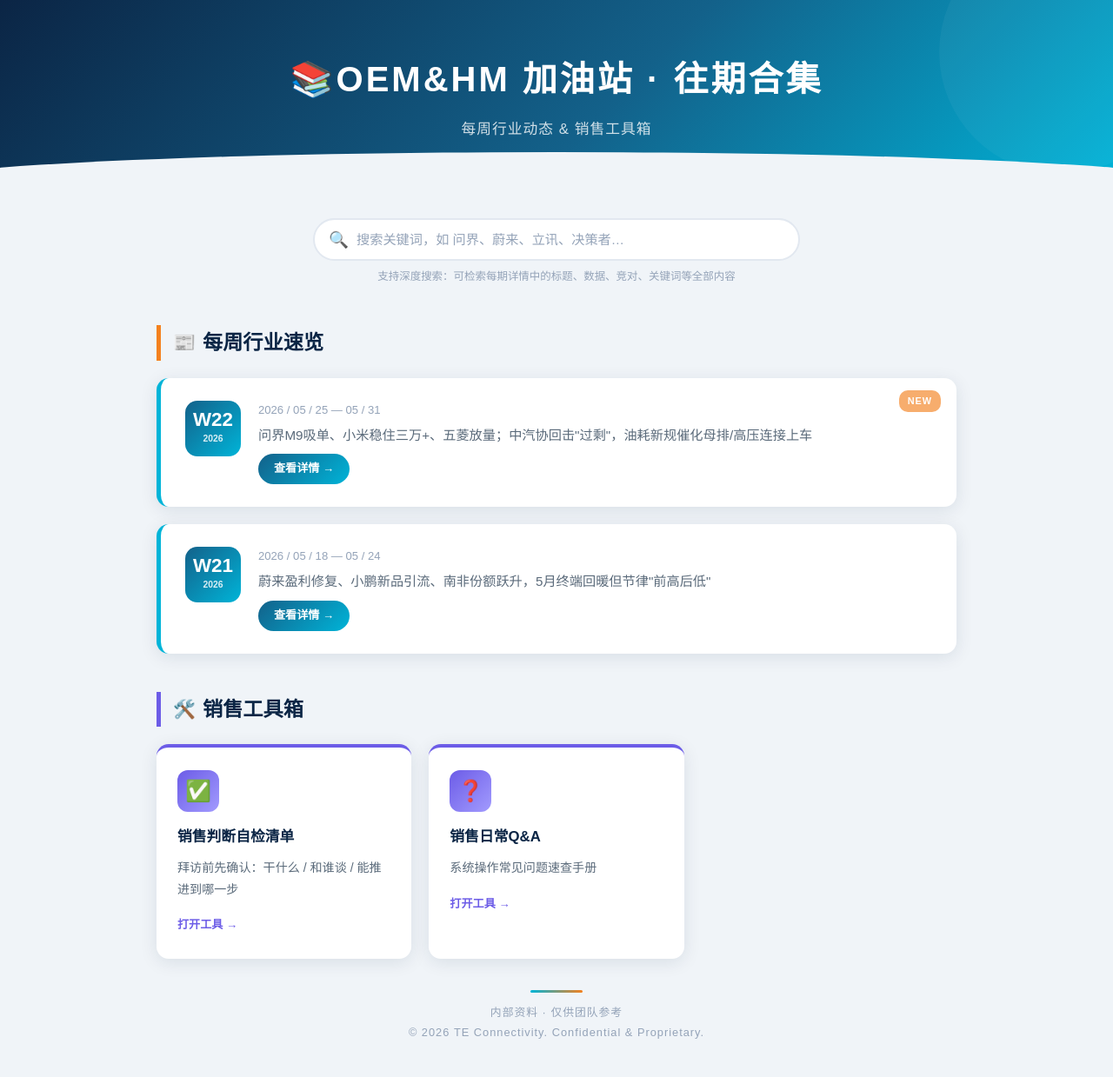
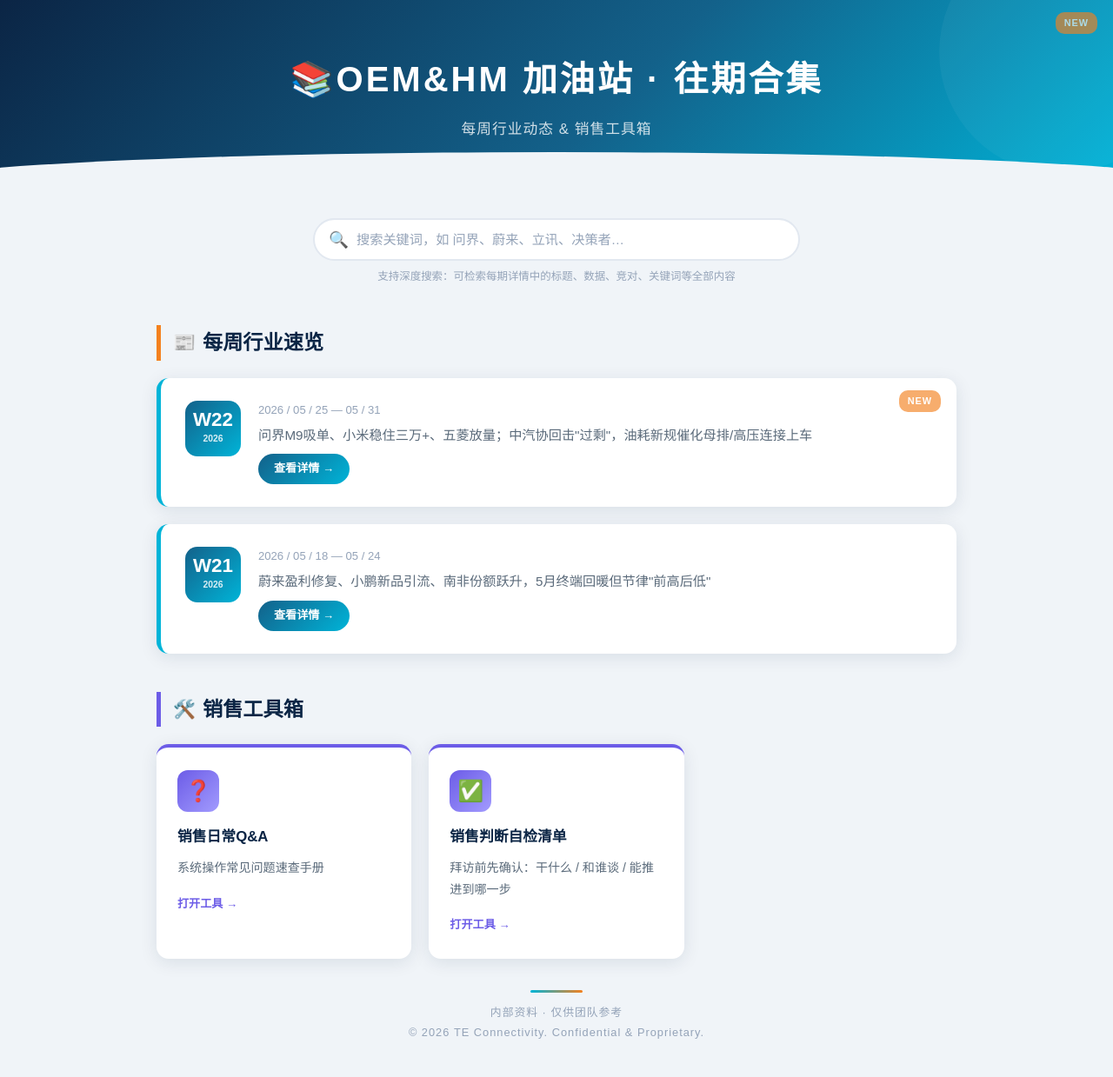
Before and after one commit to Nikki21nuan/Auto-Insights, a plain HTML site: page index.html in a window 1280 px wide. Shown: the whole page at 87% size. Drawn offline with Linux system fonts and the light colour scheme.

Commit message:
Add files via upload

```diff
--- a/index.html
+++ b/index.html
@@ -148,14 +148,6 @@
   <div class="section-title tool"><span class="emoji">🛠️</span> 销售工具箱</div>
   <div class="tool-grid" id="toolGrid">
 
-    <a class="tool-card searchable" href="sales_checklist.html"
-       data-content="销售判断自检清单 拜访前先确认干什么和谁谈能推进到哪一步 谁是决策者如何影响 相信客户单一推脱见不到决策者 误把找茬当需求一切照单执行 甘当千年老二 不会托人 在一棵树上吊死 只满足需求不塑造需求 拿着产品当解决方案 先找到能向上汇报的人再帮他把价值讲出去 别只听一个窗口要主动拼出决策链 先判断再投入先问清再让步 不是每个机会都值得拼到最后 不是让客户夸你而是让客户会替你说 一个内线只能开门多角色信任才能过会 越早影响需求越不容易沦为被动比价 让客户买的不是参数是结果和价值 FAE 技术建议 方案对比 应用案例 总成本 返修 停线 售后风险 采购 技术 质量 SQE 项目 Leader 老板">
-      <div class="tool-icon">✅</div>
-      <h3>销售判断自检清单</h3>
-      <p class="tool-desc">拜访前先确认：干什么 / 和谁谈 / 能推进到哪一步</p>
-      <span class="tool-link">打开工具</span>
-    </a>
-
     <!-- ★ ADD MORE TOOLS HERE ★ -->
      <!-- <a class="tool-card searchable" href="AI_training.html"
        data-content="Copilot AI for Sales 销售日常高频场景快速上手 聚焦3类能力 写沟通 处理Excel 做PPT 场景1 写邮件改措辞 适用客户未回复 英文邮件 内部升级说明 场景2 Excel基础用法 适用客户PN数据整理 做汇总 找异常 场景3 写PPT汇报 适用客户Review 周报月报 内部沟通材料 可选总结信息 长邮件 会议纪要 Action item提炼 用法口诀 给背景 说目标 定格式 多轮优化 帮销售更快整理 更清楚表达 更高效推进">
@@ -167,9 +159,18 @@
      <!-- ★ ADD MORE TOOLS HERE ★ -->
      <a class="tool-card searchable" href="SalesDailyQA.html"
        data-content="Q1 为什么SAP里已经有料号了申请价格还说没有part mastercost 原因 part master是一系列的动作并非SAP里能看到料号就是建完了要在MMstatus Web上显示FICO done才算建完 解决方法 可以重新建part master或者直接找财务run cost WGQ Iris Zhang HK Yolanda Chen Q2 为什么pricing已经reopen申请但系统里依然显示reject 原因 系统原因只要第一次reject后续就算重新开始审批依然显示reject 解决方法 Pricing reopen以后虽然还是reject状态但是approver会跳到下一级耐心等待对应的approver审批即可 Q3 为什么PDF上显示已经审批通过但SAP里找不到价格 原因 因为新料号没有set up option pricing无法将价格批入SAP 解决方法 pricing会针对这个问题在PDF上给出comment收到PDF后可以把PDF转发给pricing请她帮忙手工upload到系统">
-      <div class="tool-icon">❓</div>
+       <span class="new-badge">NEW</span>
+       <div class="tool-icon">❓</div>
       <h3>销售日常Q&amp;A</h3>
       <p class="tool-desc">系统操作常见问题速查手册</p>
+      <span class="tool-link">打开工具</span>
+    </a>
+
+    <a class="tool-card searchable" href="sales_checklist.html"
+       data-content="销售判断自检清单 拜访前先确认干什么和谁谈能推进到哪一步 谁是决策者如何影响 相信客户单一推脱见不到决策者 误把找茬当需求一切照单执行 甘当千年老二 不会托人 在一棵树上吊死 只满足需求不塑造需求 拿着产品当解决方案 先找到能向上汇报的人再帮他把价值讲出去 别只听一个窗口要主动拼出决策链 先判断再投入先问清再让步 不是每个机会都值得拼到最后 不是让客户夸你而是让客户会替你说 一个内线只能开门多角色信任才能过会 越早影响需求越不容易沦为被动比价 让客户买的不是参数是结果和价值 FAE 技术建议 方案对比 应用案例 总成本 返修 停线 售后风险 采购 技术 质量 SQE 项目 Leader 老板">
+      <div class="tool-icon">✅</div>
+      <h3>销售判断自检清单</h3>
+      <p class="tool-desc">拜访前先确认：干什么 / 和谁谈 / 能推进到哪一步</p>
       <span class="tool-link">打开工具</span>
     </a>
 
```
